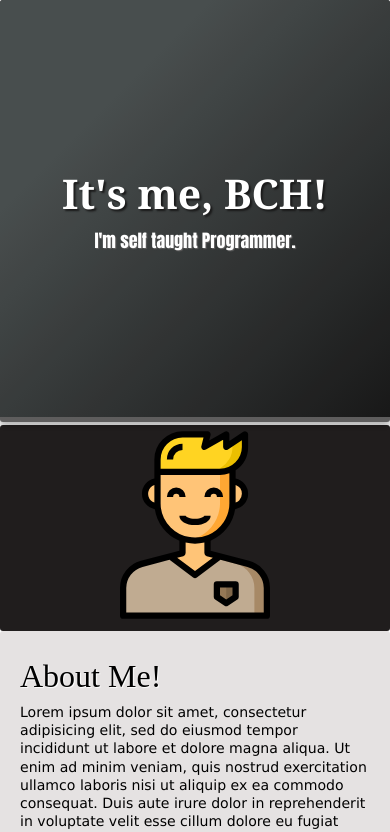
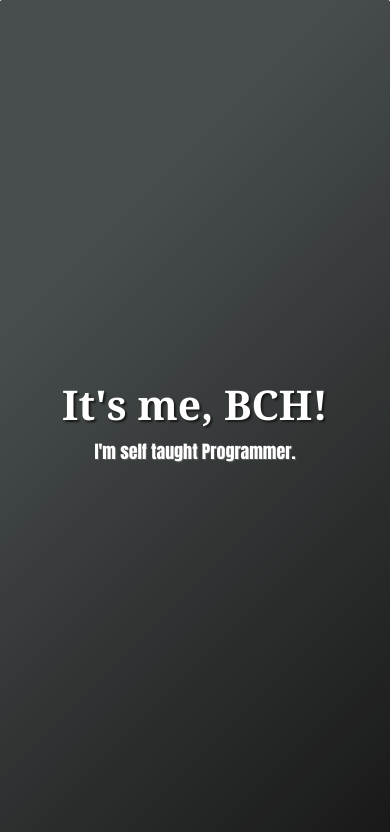
Before and after one commit to bachaas/web, a plain HTML site: page web-3/index.html in a window 390 px wide. Shown: the top 832 px of the page. Drawn offline with Linux system fonts and the light colour scheme.

Commit message:
Update index.html

```diff
--- a/web-3/index.html
+++ b/web-3/index.html
@@ -143,6 +143,9 @@
             display: flex;
             flex-direction: column;
         }
+		#showcase{
+			height:100vh
+		}
 
     }
     </style>
```
